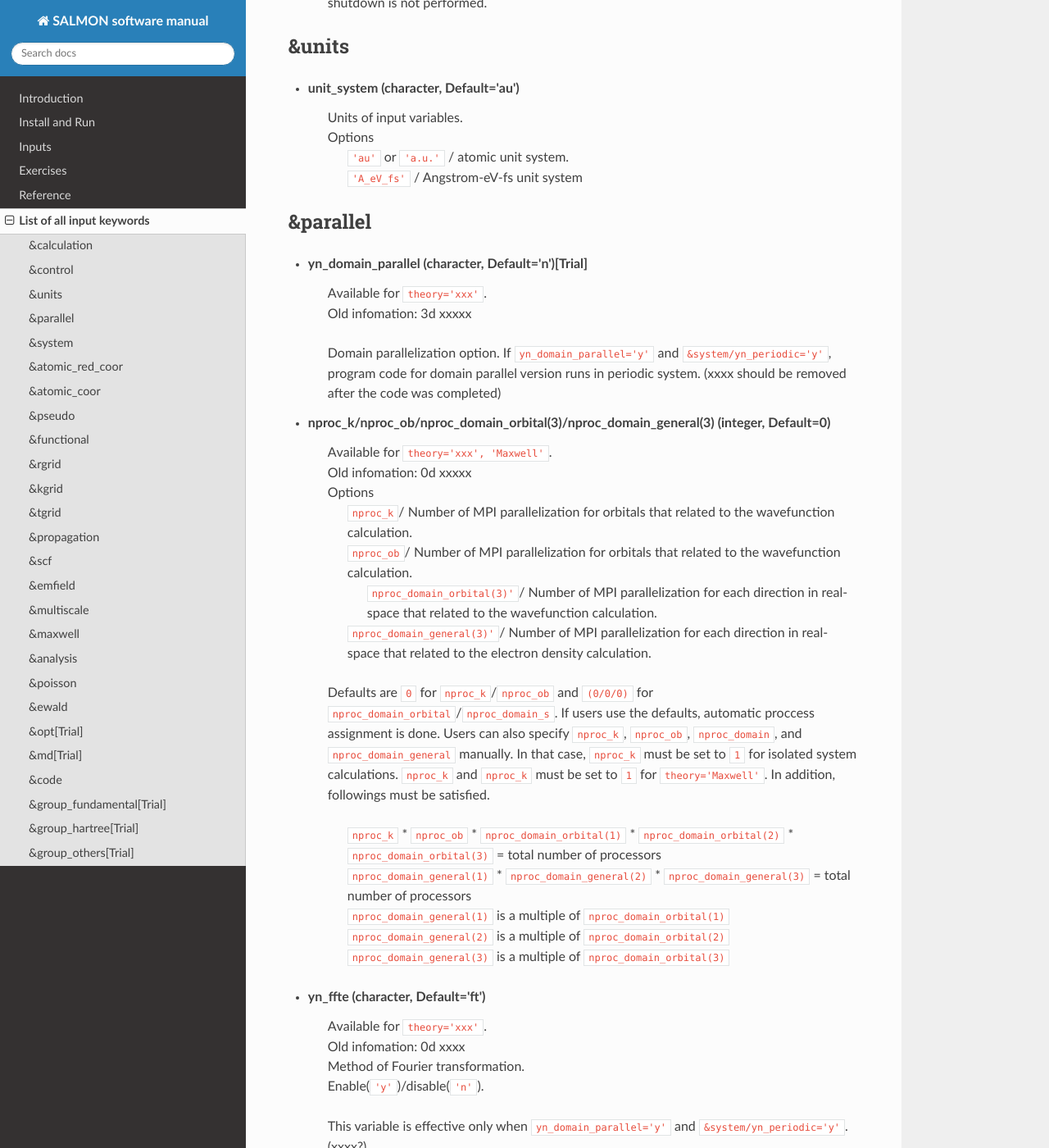
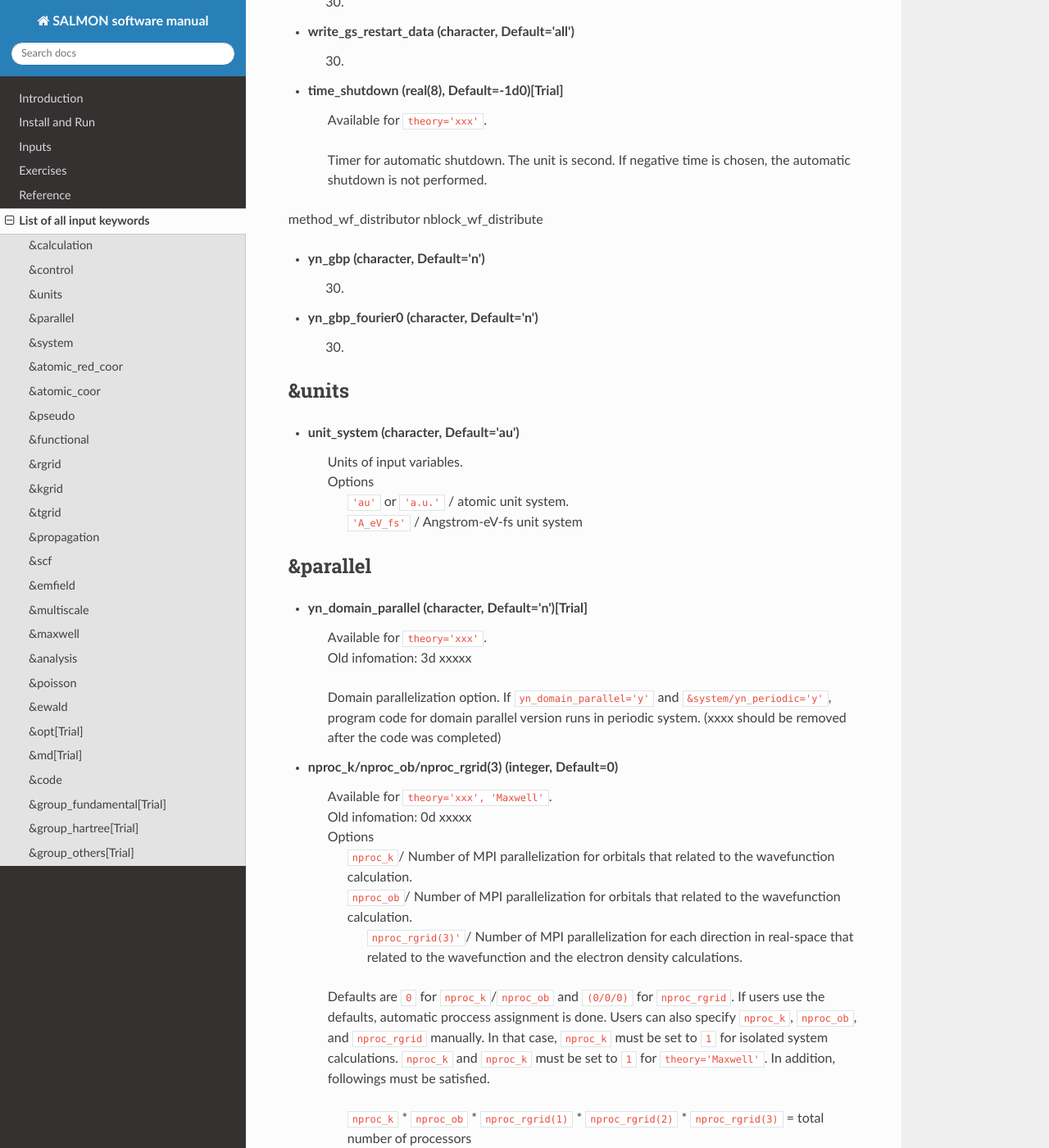
Before and after one commit to SALMON-TDDFT/SALMON-DOCS, a Sphinx documentation site: the page built from source/input_keyword_list.rst, in a window 1280 px wide and 1400 px high, scrolled down 2557 px. Shown: the whole window at 82% size. Built offline with Sphinx 7.4.7 and the Read the Docs theme 2.0.0, drawn with Linux system fonts in a browser that asks for light colours; formulas are drawn with MathJax 3; some of the changed text lies outside the part shown.

Commit message:
Update input_keyword_list.rst

```diff
--- a/source/input_keyword_list.rst
+++ b/source/input_keyword_list.rst
@@ -71,28 +71,46 @@
    | Available for ``theory='xxx'``.
    xxx.
 
-- **yn_restart** (character, Default='new')[Trial]
+- **yn_restart** (character, Default='n')
    | Available for ``theory='xxx'``.
    | Restart option.
    Enable(``'y'``)/disable(``'n'``).
 
-- **directory_read_data** (character, Default='restart/')[Trial]
+- **directory_read_data** (character, Default='restart/')
    | Available for ``theory='xxx'``.
    | Directory name for the restart data that is written down in the previous run
 
-- **yn_self_checkpoint** (character, Default='n')[Trial]
+- **yn_self_checkpoint** (character, Default='n')
    | Available for ``theory='xxx'``.
    xxx.
 
-- **checkpoint_interval** (integer, Default=0)[Trial]
+- **checkpoint_interval** (integer, Default=0)
    | Available for ``theory='xxx'``.
    Interval of time step (or iteration step) of writing down check-point data during the time-propagation or iteration.
    These are not written down If ``0`` is set.
+
+- **yn_reset_step_restart** (character, Default='n')
+   xxx.
+
+- **read_gs_restart_data** (character, Default='all')
+   xxx.
+
+- **write_gs_restart_data** (character, Default='all')
+   xxx.
 
 - **time_shutdown** (real(8), Default=-1d0)[Trial]
    | Available for ``theory='xxx'``.
    Timer for automatic shutdown. The unit is second.
    If negative time is chosen, the automatic shutdown is not performed.
+
+method_wf_distributor
+nblock_wf_distribute
+
+- **yn_gbp** (character, Default='n')
+   xxx.
+
+- **yn_gbp_fourier0** (character, Default='n')
+   xxx.
 
 &units
 ------
@@ -112,35 +130,42 @@
    Domain parallelization option.
    If ``yn_domain_parallel='y'`` and ``&system/yn_periodic='y'``, program code for domain parallel version runs in periodic system. (xxxx should be removed after the code was completed)
 
-- **nproc_k/nproc_ob/nproc_domain_orbital(3)/nproc_domain_general(3)** (integer, Default=0)
+- **nproc_k/nproc_ob/nproc_rgrid(3)** (integer, Default=0)
    | Available for ``theory='xxx', 'Maxwell'``.
    | Old infomation: 0d  xxxxx
    | Options
    |   ``nproc_k``/ Number of MPI parallelization for orbitals that related to the wavefunction calculation.
    |   ``nproc_ob``/ Number of MPI parallelization for orbitals that related to the wavefunction calculation.
-   |    ``nproc_domain_orbital(3)'``/ Number of MPI parallelization for each direction in real-space that related to the wavefunction calculation.
-   |   ``nproc_domain_general(3)'``/ Number of MPI parallelization for each direction in real-space that related to the electron density calculation.
+   |    ``nproc_rgrid(3)'``/ Number of MPI parallelization for each direction in real-space that related to the wavefunction and the electron density calculations.
    |
-   | Defaults are ``0`` for ``nproc_k``/``nproc_ob`` and ``(0/0/0)`` for ``nproc_domain_orbital``/``nproc_domain_s``. If users use the defaults, automatic proccess assignment is done. Users can also specify ``nproc_k``, ``nproc_ob``, ``nproc_domain``, and ``nproc_domain_general`` manually. In that case, ``nproc_k`` must be set to ``1`` for isolated system calculations. ``nproc_k`` and ``nproc_k`` must be set to ``1`` for ``theory='Maxwell'``. In addition, followings must be satisfied.
+   | Defaults are ``0`` for ``nproc_k``/``nproc_ob`` and ``(0/0/0)`` for ``nproc_rgrid``. If users use the defaults, automatic proccess assignment is done. Users can also specify ``nproc_k``, ``nproc_ob``, and ``nproc_rgrid`` manually. In that case, ``nproc_k`` must be set to ``1`` for isolated system calculations. ``nproc_k`` and ``nproc_k`` must be set to ``1`` for ``theory='Maxwell'``. In addition, followings must be satisfied.
    |
-   |   ``nproc_k`` \* ``nproc_ob`` \* ``nproc_domain_orbital(1)`` \* ``nproc_domain_orbital(2)`` \* ``nproc_domain_orbital(3)`` \= total number of processors
-   |   ``nproc_domain_general(1)`` \* ``nproc_domain_general(2)`` \* ``nproc_domain_general(3)`` \= total number of processors
-   |   ``nproc_domain_general(1)`` is a multiple of ``nproc_domain_orbital(1)``
-   |   ``nproc_domain_general(2)`` is a multiple of ``nproc_domain_orbital(2)``
-   |   ``nproc_domain_general(3)`` is a multiple of ``nproc_domain_orbital(3)``
+   |   ``nproc_k`` \* ``nproc_ob`` \* ``nproc_rgrid(1)`` \* ``nproc_rgrid(2)`` \* ``nproc_rgrid(3)`` \= total number of processors
+   xxxxx.
 
-- **yn_ffte** (character, Default='ft')
+- **yn_ffte** (character, Default='n')
    | Available for ``theory='xxx'``.
    | Old infomation: 0d  xxxx
    | Method of Fourier transformation.
    | Enable(``'y'``)/disable(``'n'``).
-   This variable is effective only when ``yn_domain_parallel='y'`` and ``&system/yn_periodic='y'``. (xxxx?)
+   This variable is effective only when ``&system/yn_periodic='y'``. (xxxx?)
+
+- **yn_scalapack** (character, Default='n')
+   xxxxx.
+
+- **yn_scalapack_red_mem** (character, Default='n')
+   xxxxx.
+
+- **yn_eigenexa** (character, Default='n')
+   xxxxx.
 
 - **process_allocation** (character, Default='grid_sequential')
    | Available for ``theory='xxx'``.
    | Old infomation: 0d
    xxx.
 
+- **yn_collective_opt** (character, Default='n')
+   xxxxx.
 
 &system
 -------
@@ -369,6 +394,8 @@
    | Available for 'DFT_MD' and TDDFT-based options of ``theory``
    Time step size.
 
+- **gram_schmidt_interval** (integer, Default=0)
+  xxxx.
 
 &propagation
 ------------
@@ -393,6 +420,12 @@
 &scf
 ----
 
+- **method_init_wf** (character, Default='gauss')
+xxxx.
+
+- **iseed_number_change** (integer, Default=0)
+xxxx.
+
 - **nscf** (integer, Default=0)
    | Available for 'DFT' and 'DFT_MD' options of ``theory``.
    Number of maximum SCF cycle in DFT calculation
@@ -406,9 +439,12 @@
    |  ``diis`` / DIIS method
    |  ``cg-diis`` / CG-DIIS method
 
-- **ncg** (integer, Default=5)
+- **ncg** (integer, Default=4)
    | Available for 'DFT' and 'DFT_MD' options of ``theory``.
    Number of interation of Conjugate-Gradient method for each scf-cycle.
+
+- **ncg_init** (integer, Default=4)
+xxxx.
 
 - **method_mixing** (character, Default='broyden')
    | Available for 'DFT' and 'DFT_MD' options of ``theory``.
@@ -429,6 +465,18 @@
 - **alpha_mb** (real(8), Default=0.75d0)
    | Available for ``method_mixing='broyden'`` in 'DFT' and 'DFT_MD' options of ``theory``.
    Parameter of the modified-Broyden method.
+
+- **nmemory_p** (integer, Default=4)
+xxxx.
+
+- **beta_p** (real(8), Default=0.75d0)
+xxxx.
+
+- **yn_auto_mixing** (character, Default='n')
+xxxx.
+
+- **update_mixing_ratio** (real(8), Default=3.0d0)
+xxxx.
 
 - **yn_subspace_diagonalization** (character, Default='y')
    | Available for 'DFT' and 'DFT_MD' options of ``theory``.
@@ -455,6 +503,12 @@
 - **iditer_notemperature** (integer, Default=10)
    | Available for 'DFT' and 'DFT_MD' options of ``theory``.
    xxx.
+
+- **step_initial_mix_zero** (Integer, Default=-1)
+xxxx.
+
+- **conv_gap_mix_zero** (real(8), Default=99999d0)
+xxxx.
 
 
 &emfield
```
